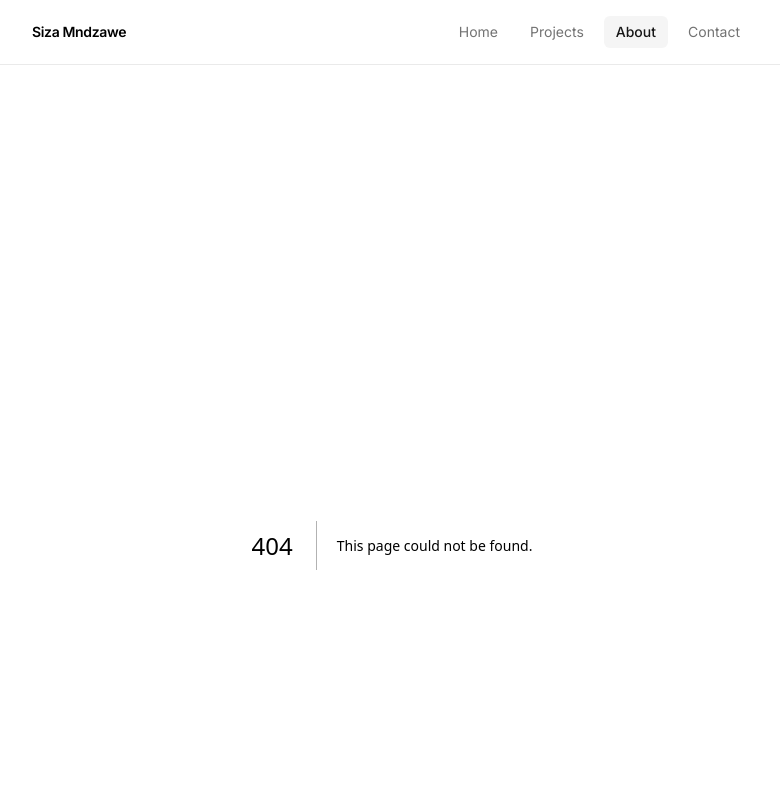
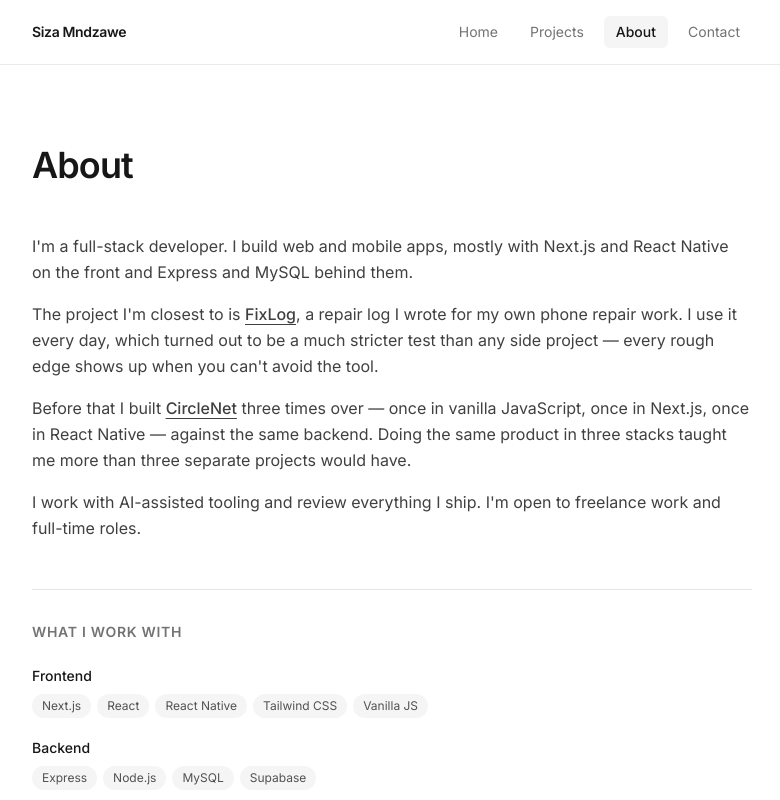
Before and after one commit to Sizasutfu/siza-portfolio, a Next.js app: page /about in a window 1280 px wide. Before the commit this address had no page. Shown: the top 800 px of the page, without its empty margins (248-1028 px from the left). Built offline with nearby package versions, Linux system fonts and the light colour scheme.

Commit message:
Add about page

```diff
--- /dev/null
+++ b/src/app/about/page.tsx
@@ -0,0 +1,106 @@
+import type { Metadata } from "next";
+import Link from "next/link";
+
+export const metadata: Metadata = {
+  title: "About",
+  description:
+    "Full-stack developer working with Next.js, React Native, Express and MySQL.",
+};
+
+const stack = [
+  {
+    label: "Frontend",
+    items: ["Next.js", "React", "React Native", "Tailwind CSS", "Vanilla JS"],
+  },
+  {
+    label: "Backend",
+    items: ["Express", "Node.js", "MySQL", "Supabase"],
+  },
+  {
+    label: "Tooling",
+    items: ["Git", "Expo", "Vercel", "Postman"],
+  },
+];
+
+export default function AboutPage() {
+  return (
+    <div className="space-y-12">
+      <header className="space-y-4">
+        <h1 className="text-3xl font-semibold tracking-tight sm:text-4xl">
+          About
+        </h1>
+      </header>
+
+      <div className="space-y-4 leading-relaxed text-neutral-700 dark:text-neutral-300">
+        <p>
+          I'm a full-stack developer. I build web and mobile apps, mostly
+          with Next.js and React Native on the front and Express and MySQL
+          behind them.
+        </p>
+        <p>
+          The project I'm closest to is{" "}
+          <Link
+            href="/projects/fixlog"
+            className="font-medium underline underline-offset-4 transition hover:opacity-70"
+          >
+            FixLog
+          </Link>
+          , a repair log I wrote for my own phone repair work. I use it
+          every day, which turned out to be a much stricter test than any
+          side project — every rough edge shows up when you can't avoid
+          the tool.
+        </p>
+        <p>
+          Before that I built{" "}
+          <Link
+            href="/projects/circlenet"
+            className="font-medium underline underline-offset-4 transition hover:opacity-70"
+          >
+            CircleNet
+          </Link>{" "}
+          three times over — once in vanilla JavaScript, once in Next.js,
+          once in React Native — against the same backend. Doing the same
+          product in three stacks taught me more than three separate
+          projects would have.
+        </p>
+        <p>
+          I work with AI-assisted tooling and review everything I ship. I'm
+          open to freelance work and full-time roles.
+        </p>
+      </div>
+
+      <section className="space-y-6 border-t border-neutral-200 pt-8 dark:border-neutral-800">
+        <h2 className="text-sm font-semibold tracking-wider text-neutral-500 uppercase dark:text-neutral-400">
+          What I work with
+        </h2>
+
+        <dl className="space-y-5">
+          {stack.map((group) => (
+            <div key={group.label} className="space-y-2">
+              <dt className="text-sm font-medium">{group.label}</dt>
+              <dd className="flex flex-wrap gap-1.5">
+                {group.items.map((item) => (
+                  <span
+                    key={item}
+                    className="rounded-full bg-neutral-100 px-2.5 py-1 text-xs text-neutral-600 dark:bg-neutral-800 dark:text-neutral-400"
+                  >
+                    {item}
+                  </span>
+                ))}
+              </dd>
+            </div>
+          ))}
+        </dl>
+      </section>
+
+      <section className="border-t border-neutral-200 pt-8 dark:border-neutral-800">
+        <Link
+          href="/contact"
+          className="text-sm font-medium underline underline-offset-4 transition hover:opacity-70"
+        >
+          Get in touch →
+        </Link>
+      </section>
+    </div>
+  );
+}
```
